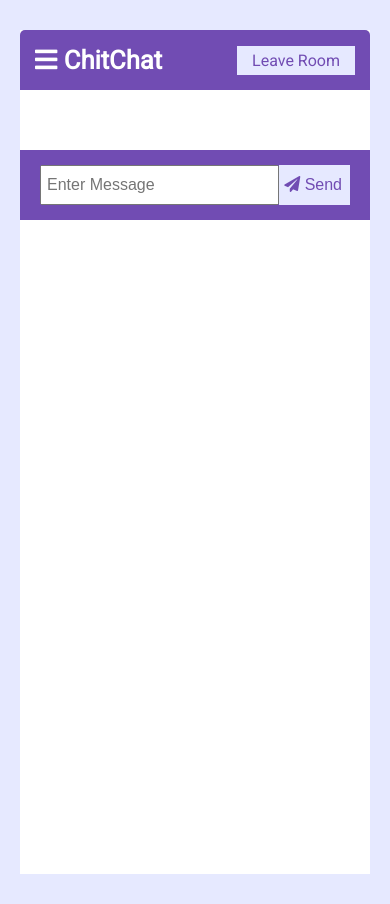
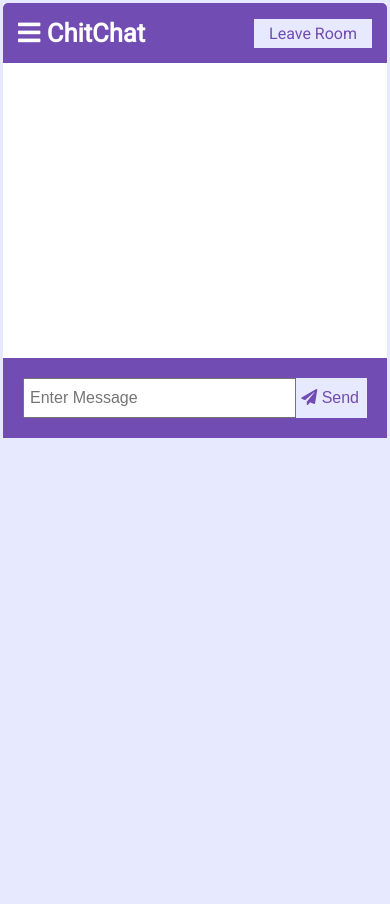
Before and after one commit to Zee-al-eid/chitchat, a website: page public/chat.html in a window 390 px wide. After the commit the page ends 844 px from the top, so only its background shows below. Drawn offline with nearby package versions, Linux system fonts and the light colour scheme; no server answers.

Commit message:
updating

```diff
--- a/public/css/style.css
+++ b/public/css/style.css
@@ -205,14 +205,20 @@ a {
     font-size: 1em;
   }
   .chat-form-container {
-    padding: 15px 20px;
+    padding: 20px 20px;
   }
-  form > .btn {
+  #chat-form > .btn {
     padding: 0px 8px 0 5px;
   }
+
+  body {
+    margin: 0;
+  }
   .chat-container {
-    min-width: 100%;
-    min-height: 100vh;
-    max-height: 100vh;
+    max-width: 100vh;
+    margin: 3px;
+  }
+  .chat-messages {
+    min-height: 35vh;
   }
 }
```
